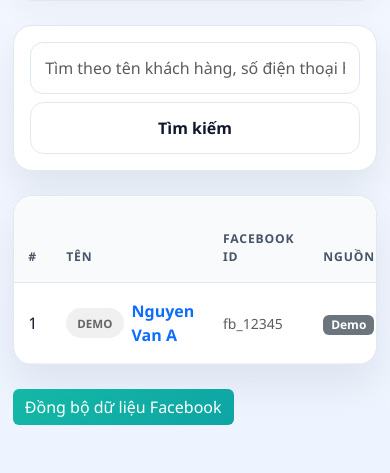
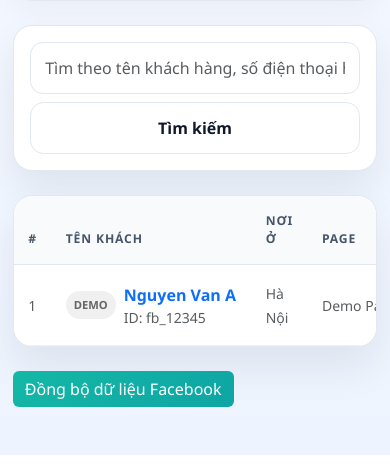
Before and after one commit to sondaihata-hash/CRMHAY, a Flask app: page /customers in a window 390 px wide. Shown: the part 681-1154 px from the top of the page. Run offline with Flask 3, Linux system fonts and the light colour scheme; data comes from the database, SQL or seed files in the repository.

Commit message:
fix: add location and phone date columns, clearly separate customer name from page name

```diff
--- a/templates/customers.html
+++ b/templates/customers.html
@@ -48,29 +48,65 @@
         <thead>
           <tr>
             <th>#</th>
-            <th>Tên</th>
-            <th>Facebook ID</th>
+            <th style="min-width: 200px;">Tên Khách</th>
+            <th>Nơi ở</th>
+            <th>Page</th>
+            <th>Số điện thoại</th>
+            <th>Ngày nhắn</th>
             <th>Nguồn</th>
-            <th>Ngày nhắn cuối</th>
-            <th>Phone</th>
             <th>Thao tác</th>
           </tr>
         </thead>
         <tbody>
           {% for c in customers %}
           <tr>
-            <td>{{ c.id }}</td>
+            <td><small class="text-muted">{{ c.id }}</small></td>
             <td>
               <div class="d-flex align-items-center gap-2">
                 {% if c.source == 'facebook' %}
-                  <span class="badge-soft" style="background-color: #e7f3ff; color: #0084ff;">FB</span>
+                  <span class="badge-soft" style="background-color: #e7f3ff; color: #0084ff; font-size: 0.7rem; padding: 0.35rem 0.5rem;">FB</span>
                 {% else %}
-                  <span class="badge-soft" style="background-color: #f0f0f0; color: #666;">{{c.source | upper}}</span>
+                  <span class="badge-soft" style="background-color: #f0f0f0; color: #666; font-size: 0.7rem; padding: 0.35rem 0.5rem;">{{c.source | upper}}</span>
                 {% endif %}
-                <a href="/customers/{{ c.id }}" class="btn-link-like text-decoration-none fw-semibold text-primary">{{ c.name }}</a>
+                <div>
+                  <div class="fw-semibold text-primary">
+                    <a href="/customers/{{ c.id }}" class="btn-link-like text-decoration-none text-primary">{{ c.name }}</a>
+                  </div>
+                  {% if c.facebook_id %}
+                    <small class="text-muted d-block">ID: {{ c.facebook_id }}</small>
+                  {% endif %}
+                </div>
               </div>
             </td>
-            <td><small class="text-muted">{{ c.facebook_id or '—' }}</small></td>
+            <td>
+              {% if c.location %}
+                <small class="text-muted">{{ c.location }}</small>
+              {% else %}
+                <small class="text-muted">—</small>
+              {% endif %}
+            </td>
+            <td>
+              {% if c.page_name %}
+                <small class="text-muted" style="max-width: 150px; display: block; overflow: hidden; text-overflow: ellipsis; white-space: nowrap;" title="{{ c.page_name }}">{{ c.page_name }}</small>
+              {% else %}
+                <small class="text-muted">—</small>
+              {% endif %}
+            </td>
+            <td>
+              {% if c.phone %}
+                <small class="fw-semibold">{{ c.phone }}</small>
+              {% else %}
+                <small class="text-muted">—</small>
+              {% endif %}
+            </td>
+            <td>
+              {% if c.last_message_date %}
+                <small class="text-muted">{{ c.last_message_date.strftime('%d/%m/%Y') }}</small><br>
+                <small class="text-muted">{{ c.last_message_date.strftime('%H:%M') }}</small>
+              {% else %}
+                <small class="text-muted">—</small>
+              {% endif %}
+            </td>
             <td>
               {% if c.source == 'facebook' %}
                 <span class="badge" style="background-color: #0084ff; color: white; font-size: 0.75rem;">Facebook</span>
@@ -78,14 +114,6 @@
                 <span class="badge" style="background-color: #6c757d; color: white; font-size: 0.75rem;">{{c.source | title}}</span>
               {% endif %}
             </td>
-            <td>
-              {% if c.last_message_date %}
-                <small class="text-muted">{{ c.last_message_date.strftime('%d/%m/%Y %H:%M') }}</small>
-              {% else %}
-                <small class="text-muted">—</small>
-              {% endif %}
-            </td>
-            <td>{{ c.phone or '—' }}</td>
             <td>
               <div class="d-flex gap-2">
                 <a class="btn btn-sm btn-outline-primary action-btn" href="/customers/{{ c.id }}">Xem</a>
@@ -98,7 +126,7 @@
           </tr>
           {% else %}
           <tr>
-            <td colspan="7" class="text-center text-muted py-4">Không có khách hàng nào.</td>
+            <td colspan="8" class="text-center text-muted py-4">Không có khách hàng nào.</td>
           </tr>
           {% endfor %}
         </tbody>
```
